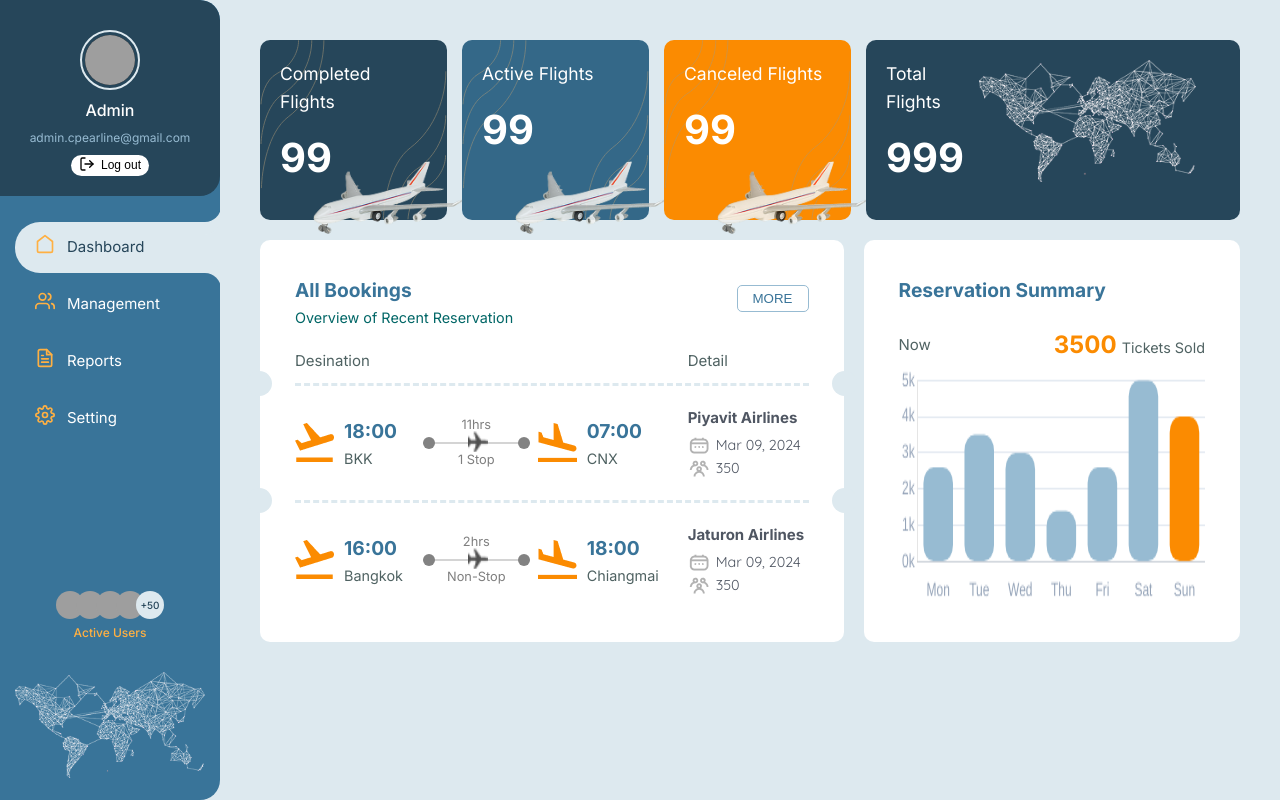
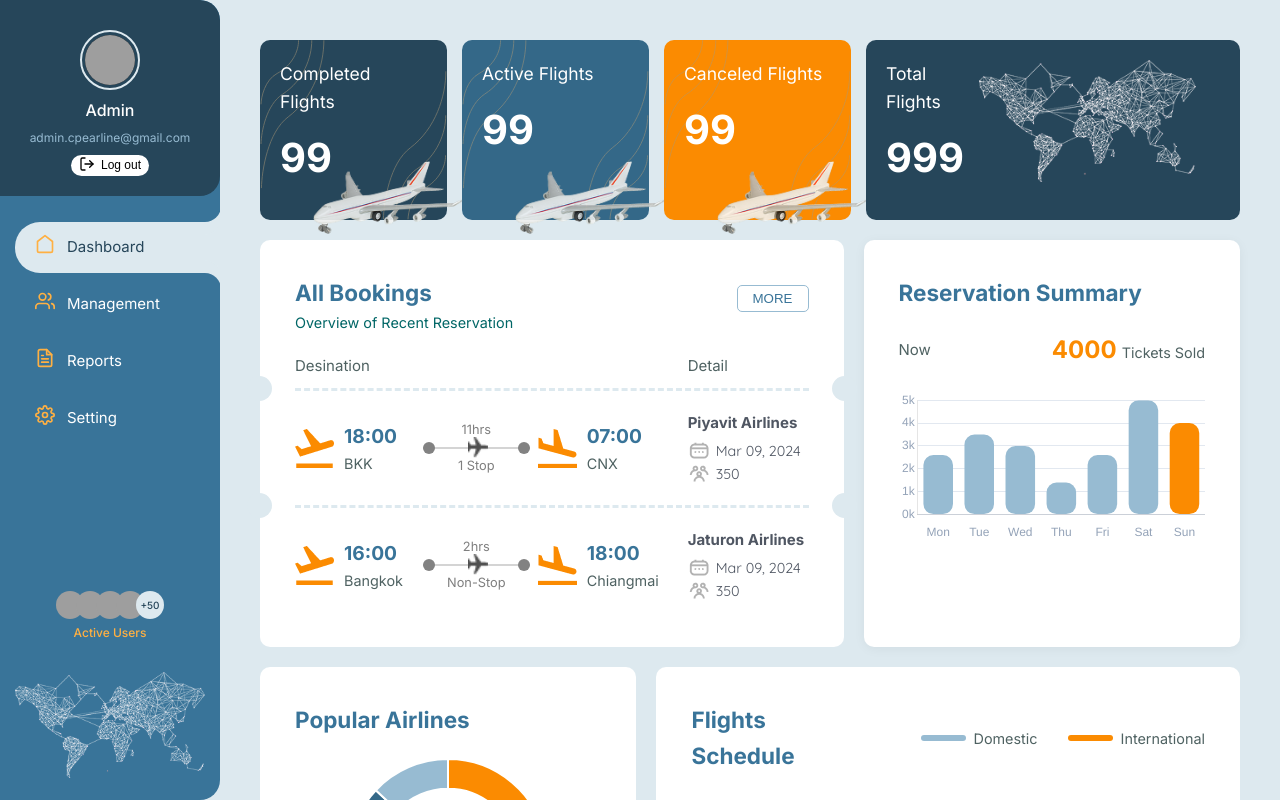
Before and after one commit to mg-dotcom/filght-web-app, a Vue app: page /dashboard in a window 1280 px wide. Built offline with nearby package versions, Linux system fonts and the light colour scheme; grey boxes are pictures that could not be loaded.

Commit message:
Dashboard Page Finished

```diff
--- /dev/null
+++ b/src/data/dashboard.js
@@ -0,0 +1,164 @@
+export const stats = [
+  { title: "Completed Flights", value: 99 },
+  { title: "Active Flights", value: 99 },
+  { title: "Canceled Flights", value: 99 },
+  { title: "Total Flights", value: 999 },
+];
+
+export const bookings = [
+  {
+    airline: "Piyavit Airlines",
+    date: "Mar 09, 2024",
+    seats: 350,
+    departure: { time: "18:00", airport: "BKK" },
+    arrival: { time: "07:00", airport: "CNX" },
+    stops: {
+      time: "11hrs",
+      stop: "1 Stop",
+    },
+  },
+  {
+    airline: "Jaturon Airlines",
+    date: "Mar 09, 2024",
+    seats: 350,
+    departure: { time: "16:00", airport: "Bangkok" },
+    arrival: { time: "18:00", airport: "Chiangmai" },
+    stops: {
+      time: "2hrs",
+      stop: "Non-Stop",
+    },
+  },
+];
+
+export const legendItemsPopularAirlines = [
+  { name: "Piyanit Airlines", airline: "piyanit", percent: "45%" },
+  { name: "Jaturon Airlines", airline: "jaturon", percent: "42%" },
+  { name: "Other Airlines", airline: "others", percent: "13%" },
+];
+
+export const chartData = {
+  labels: ["Mon", "Tue", "Wed", "Thu", "Fri", "Sat", "Sun"],
+  datasets: [
+    {
+      label: "Tickets",
+      data: [2600, 3500, 3000, 1400, 2600, 5000, 4000],
+      backgroundColor: [], // ใส่ใน component เพราะใช้ getComputedStyle
+      borderRadius: 10,
+      barPercentage: 0.9,
+      borderSkipped: false,
+    },
+  ],
+};
+
+export const chartOptions = {
+  responsive: true,
+  plugins: {
+    legend: { display: false },
+  },
+  scales: {
+    y: {
+      beginAtZero: true,
+      ticks: {
+        callback: (value) => `${value / 1000}k`,
+        color: "#94a3b8",
+        font: {
+          size: 12,
+        },
+      },
+      grid: {
+        drawTicks: false,
+        color: "#e2e8f0",
+      },
+    },
+    x: {
+      ticks: {
+        color: "#94a3b8",
+        font: {
+          size: 12,
+        },
+      },
+      grid: {
+        display: false,
+      },
+    },
+  },
+};
+
+export const pieChartData = {
+  labels: ["Piyanit Airlines", "Jaturon Airlines", "Other Airlines"],
+  datasets: [
+    {
+      label: "Popular Airlines",
+      data: [45, 42, 13],
+      backgroundColor: [], // set ใน component
+    },
+  ],
+};
+
+export const pieChartOptions = {
+  responsive: true,
+  cutout: "70%",
+  plugins: {
+    legend: {
+      display: false,
+    },
+    tooltip: {
+      callbacks: {
+        label: (tooltipItem) => {
+          const label = tooltipItem.label || "";
+          const value = tooltipItem.raw || 0;
+          return `${label}: ${value}%`;
+        },
+      },
+    },
+  },
+};
+
+export const flightsScheduleAnalysisData = {
+  labels: ["Jan", "Feb", "Mar", "Apr", "May", "Jun", "Jul"],
+  datasets: [
+    {
+      label: "Series 1",
+      data: [100, 50, 120, 90, 80, 180, 170],
+    },
+    {
+      label: "Series 2",
+      data: [90, 150, 80, 140, 100, 80, 160],
+    },
+  ],
+};
+
+export const flightsScheduleAnalysisOptions = {
+  responsive: true,
+  maintainAspectRatio: false,
+  interaction: {
+    intersect: false,
+    mode: "index",
+  },
+  scales: {
+    x: {
+      grid: {
+        display: false,
+      },
+      ticks: {
+        color: "#94a3b8",
+      },
+    },
+    y: {
+      beginAtZero: true,
+      max: 250,
+      ticks: {
+        stepSize: 50,
+        color: "#94a3b8",
+      },
+      grid: {
+        color: "#e2e8f0",
+      },
+    },
+  },
+  plugins: {
+    legend: {
+      display: false,
+    },
+  },
+};
--- a/src/views/Dashboard.vue
+++ b/src/views/Dashboard.vue
@@ -1,5 +1,5 @@
 <script setup>
-import { Bar } from "vue-chartjs";
+import { Bar, Doughnut, Line } from "vue-chartjs";
 import {
   Chart as ChartJS,
   Title,
@@ -7,119 +7,129 @@ import {
   Legend,
   BarElement,
   CategoryScale,
+  Filler,
+  PointElement,
+  LineElement,
   LinearScale,
+  ArcElement,
 } from "chart.js";
 
-const stats = [
-  { title: "Completed Flights", value: 99 },
-  { title: "Active Flights", value: 99 },
-  { title: "Canceled Flights", value: 99 },
-  { title: "Total Flights", value: 999 },
-];
+import {
+  stats,
+  bookings,
+  chartData,
+  chartOptions,
+  pieChartData,
+  pieChartOptions,
+  legendItemsPopularAirlines,
+  flightsScheduleAnalysisData,
+  flightsScheduleAnalysisOptions,
+} from "@/data/dashboard";
 
-const bookings = [
-  {
-    airline: "Piyavit Airlines",
-    date: "Mar 09, 2024",
-    seats: 350,
-    departure: { time: "18:00", airport: "BKK" },
-    arrival: { time: "07:00", airport: "CNX" },
-    stops: {
-      time: "11hrs",
-      stop: "1 Stop",
-    },
-  },
-  {
-    airline: "Jaturon Airlines",
-    date: "Mar 09, 2024",
-    seats: 350,
-    departure: { time: "16:00", airport: "Bangkok" },
-    arrival: { time: "18:00", airport: "Chiangmai" },
-    stops: {
-      time: "2hrs",
-      stop: "Non-Stop",
-    },
-  },
-];
-
-// Reservation Summary Chart Data
 ChartJS.register(
   Title,
   Tooltip,
   Legend,
   BarElement,
   CategoryScale,
-  LinearScale
+  LinearScale,
+  ArcElement,
+  Filler,
+  PointElement,
+  LineElement
 );
 
-const chartData = {
-  labels: ["Mon", "Tue", "Wed", "Thu", "Fri", "Sat", "Sun"],
+// สร้างข้อมูลสำหรับกราฟแท่ง (Bar Chart)
+const updatedChartData = {
+  ...chartData,
   datasets: [
     {
-      label: "Tickets",
-      data: [2600, 3500, 3000, 1400, 2600, 5000, 4000],
+      ...chartData.datasets[0],
       backgroundColor: [
-        getComputedStyle(document.documentElement).getPropertyValue(
-          "--c-light-blue"
-        ),
-        getComputedStyle(document.documentElement).getPropertyValue(
-          "--c-light-blue"
-        ),
-        getComputedStyle(document.documentElement).getPropertyValue(
-          "--c-light-blue"
-        ),
-        getComputedStyle(document.documentElement).getPropertyValue(
-          "--c-light-blue"
-        ),
-        getComputedStyle(document.documentElement).getPropertyValue(
-          "--c-light-blue"
-        ),
-        getComputedStyle(document.documentElement).getPropertyValue(
-          "--c-light-blue"
+        ...Array(6).fill(
+          getComputedStyle(document.documentElement).getPropertyValue(
+            "--c-light-blue"
+          )
         ),
         getComputedStyle(document.documentElement).getPropertyValue(
           "--c-orange"
         ),
       ],
-      borderRadius: 10,
-      barPercentage: 0.9,
-      borderSkipped: false,
     },
   ],
 };
 
-const chartOptions = {
-  responsive: true,
-  plugins: {
-    legend: { display: false },
-  },
-  scales: {
-    y: {
-      beginAtZero: true,
-      ticks: {
-        callback: (value) => `${value / 1000}k`,
-        color: "#94a3b8",
-        font: {
-          size: 12,
-        },
-      },
-      grid: {
-        drawTicks: false,
-        color: "#e2e8f0",
-      },
+// กราฟโดนัท (Doughnut Chart)
+const updatedPieChartData = {
+  ...pieChartData,
+  datasets: [
+    {
+      ...pieChartData.datasets[0],
+      backgroundColor: [
+        getComputedStyle(document.documentElement).getPropertyValue(
+          "--c-orange"
+        ),
+        getComputedStyle(document.documentElement).getPropertyValue("--c-navy"),
+        getComputedStyle(document.documentElement).getPropertyValue(
+          "--c-light-blue"
+        ),
+      ],
     },
-    x: {
-      ticks: {
-        color: "#94a3b8",
-        font: {
-          size: 12,
-        },
-      },
-      grid: {
-        display: false,
-      },
+  ],
+};
+
+// กราฟเส้น (Line Chart)
+function createGradient(baseColor) {
+  return (context) => {
+    const chart = context.chart;
+    const { ctx, chartArea } = chart;
+    if (!chartArea) return;
+    const gradient = ctx.createLinearGradient(
+      0,
+      chartArea.bottom,
+      0,
+      chartArea.top
+    );
+    gradient.addColorStop(0, `${baseColor}00`);
+    gradient.addColorStop(1, `${baseColor}99`);
+    return gradient;
+  };
+}
+
+const updatedFlightsScheduleAnalysisData = {
+  ...flightsScheduleAnalysisData,
+  datasets: [
+    {
+      ...flightsScheduleAnalysisData.datasets[0],
+      borderColor: getComputedStyle(document.documentElement)
+        .getPropertyValue("--c-orange")
+        .trim(),
+      backgroundColor: createGradient(
+        getComputedStyle(document.documentElement)
+          .getPropertyValue("--c-orange")
+          .trim()
+      ),
+      borderWidth: 2,
+      pointRadius: 0,
+      tension: 0.4,
+      fill: true,
     },
-  },
+    {
+      ...flightsScheduleAnalysisData.datasets[1],
+      borderColor: getComputedStyle(document.documentElement)
+        .getPropertyValue("--c-light-blue")
+        .trim(),
+      backgroundColor: createGradient(
+        getComputedStyle(document.documentElement)
+          .getPropertyValue("--c-light-blue")
+          .trim()
+      ),
+      borderWidth: 2,
+      pointRadius: 0,
+      tension: 0.4,
+      fill: true,
+    },
+  ],
 };
 </script>
 
@@ -298,10 +308,71 @@ const chartOptions = {
 
         <div class="summary-header">
           <div>Now</div>
-          <div class="ticket-sold">3500 <span>Tickets Sold</span></div>
+          <div class="ticket-sold">4000 <span>Tickets Sold</span></div>
         </div>
 
-        <Bar class="bar-chart" :data="chartData" :options="chartOptions" />
+        <Bar
+          class="bar-chart"
+          :data="updatedChartData"
+          :options="chartOptions"
+        />
+      </div>
+    </div>
+
+    <div class="airlines-flight-main-content">
+      <div class="popular-airlines">
+        <div class="section-header">
+          <h2>Popular Airlines</h2>
+        </div>
+
+        <div class="pie-chart-container">
+          <div class="pie-chart-popular-airlines">
+            <div class="pie-chart-warpper">
+              <Doughnut
+                :data="updatedPieChartData"
+                :options="pieChartOptions"
+              />
+            </div>
+          </div>
+          <div class="legend-container">
+            <div
+              class="legend-item"
+              v-for="(item, index) in legendItemsPopularAirlines"
+              :key="index"
+            >
+              <div class="legend-left">
+                <span class="color-box" :class="item.airline"></span>
+                <span class="airline-name">{{ item.name }}</span>
+              </div>
+              <div class="percentage">{{ item.percent }}</div>
+            </div>
+          </div>
+        </div>
+      </div>
+
+      <div class="flights-schedule-container">
+        <div class="flights-schedule-header">
+          <div class="section-header">
+            <h2>Flights Schedule</h2>
+          </div>
+          <div class="section-header-icon">
+            <div class="icon-label">
+              <span class="line-domestic"></span>
+              <p>Domestic</p>
+            </div>
+            <div class="icon-label">
+              <span class="line-international"></span>
+              <p>International</p>
+            </div>
+          </div>
+        </div>
+        <div class="chart-container">
+          <Line
+            class="flights-schedule-analysis"
+            :data="updatedFlightsScheduleAnalysisData"
+            :options="flightsScheduleAnalysisOptions"
+          />
+        </div>
       </div>
     </div>
   </div>
@@ -681,6 +752,7 @@ const chartOptions = {
   background-color: var(--vt-c-white);
   border-radius: 10px;
   padding: 35px;
+  box-shadow: 0 2px 12px rgba(0, 0, 0, 0.05);
 }
 
 .summary-header {
@@ -688,6 +760,7 @@ const chartOptions = {
   justify-content: space-between;
   align-items: center;
   color: var(--vt-c-gray);
+  margin-bottom: 20px;
 }
 
 .ticket-sold {
@@ -705,103 +778,157 @@ const chartOptions = {
   color: var(--vt-c-gray);
 }
 
-/* Reservation Summary Chart */
-.bar-chart {
-  flex: 1;
+.chart-container {
+  flex-grow: 1;
+  position: relative;
+  height: 200px;
+  margin-top: 10px;
 }
 
-/* Charts Section */
-.charts-section {
+.bar-chart {
+  position: relative;
+  width: 100%;
+  height: 100%;
+}
+
+/* ส่วนของ  Popular Airlines , Flights Schedule */
+.airlines-flight-main-content {
   display: grid;
-  grid-template-columns: 1fr 2fr;
+  grid-template-columns: 1fr 1.55fr;
   gap: 20px;
 }
 
-.airlines-chart,
-.schedule-chart {
+.popular-airlines {
   background-color: var(--vt-c-white);
   border-radius: 10px;
-  padding: 20px;
+  padding: 35px;
 }
 
-h2 {
-  margin-top: 0;
-  color: var(--c-dark-gray-blue);
-  font-size: 1.2rem;
+.pie-chart-warpper {
+  width: 200px;
+  height: 200px;
+  display: flex;
+  justify-content: center;
+  align-items: center;
 }
 
-.chart-placeholder {
-  width: 100%;
-  height: 200px;
-  background-color: var(--c-soft-blue);
-  border-radius: 10px;
-  margin: 15px 0;
+.pie-chart-popular-airlines {
+  display: flex;
+  justify-content: center;
+  margin-bottom: 10px;
 }
 
-.chart-placeholder.circular {
-  height: 200px;
-  border-radius: 50%;
-  width: 200px;
-  margin: 20px auto;
-  position: relative;
-  background: conic-gradient(
-    var(--c-orange) 0% 45%,
-    var(--c-gray-blue) 45% 87%,
-    var(--c-light-blue) 87% 100%
-  );
+.pie-chart-container {
+  display: flex;
+  flex-direction: column;
+  align-items: center;
+  gap: 24px;
 }
 
-.airlines-legend {
+.legend-container {
   display: flex;
   flex-direction: column;
-  gap: 10px;
-  margin-top: 20px;
+  width: 100%;
 }
 
 .legend-item {
   display: flex;
+  justify-content: space-between;
   align-items: center;
-  gap: 10px;
+  padding: 6px 0;
+}
+
+.legend-left {
+  display: flex;
+  align-items: center;
 }
 
 .color-box {
-  width: 15px;
-  height: 15px;
-  border-radius: 3px;
+  display: inline-block;
+  width: 18px;
+  height: 18px;
+  margin-right: 12px;
 }
 
-.airline-percentage {
-  margin-left: auto;
-  font-weight: bold;
+.piyanit {
+  background-color: var(--c-orange);
 }
 
-.chart-types {
-  display: flex;
-  gap: 20px;
-  margin-bottom: 15px;
-}
-
-.chart-type {
-  display: flex;
-  align-items: center;
-  gap: 5px;
-  font-size: 0.9rem;
-}
-
-.chart-type::before {
-  content: "";
-  display: inline-block;
-  width: 30px;
-  height: 3px;
-  border-radius: 2px;
-}
-
-.domestic::before {
+.jaturon {
   background-color: var(--c-navy);
 }
 
-.international::before {
+.others {
+  background-color: var(--c-light-blue);
+}
+
+.airline-name {
+  color: #444;
+  font-size: 14px;
+}
+
+.percentage {
+  font-weight: bold;
+  color: #333;
+  font-size: 14px;
+}
+
+/* ส่วนของ Flights Schedule */
+.flights-schedule-container {
+  display: flex;
+  flex-direction: column;
+  background-color: var(--vt-c-white);
+  border-radius: 10px;
+  padding: 35px;
+}
+
+.flights-schedule-header {
+  display: flex;
+  gap: 65px;
+}
+.flights-schedule-header .section-header {
+  margin-bottom: 0;
+}
+
+.section-header-icon {
+  display: flex;
+  gap: 30px;
+}
+
+.icon-label {
+  display: flex;
+  align-items: center;
+  gap: 8px;
+}
+
+.line-domestic {
+  width: 45px;
+  height: 6px;
+  border-radius: 4px;
+  background-color: var(--c-light-blue);
+}
+
+.line-international {
+  width: 45px;
+  height: 6px;
+  border-radius: 4px;
   background-color: var(--c-orange);
+}
+
+.section-header-icon p {
+  margin: 0;
+  font-size: 0.9rem;
+  color: var(--vt-c-gray);
+}
+
+.flights-schedule-analysis {
+  position: relative;
+  height: 350px;
+  width: 100%;
+  max-width: 800px;
+  margin: 0 auto;
+  padding: 20px;
+  border-radius: 8px;
 }
 
 @media (max-width: 1024px) {
```
